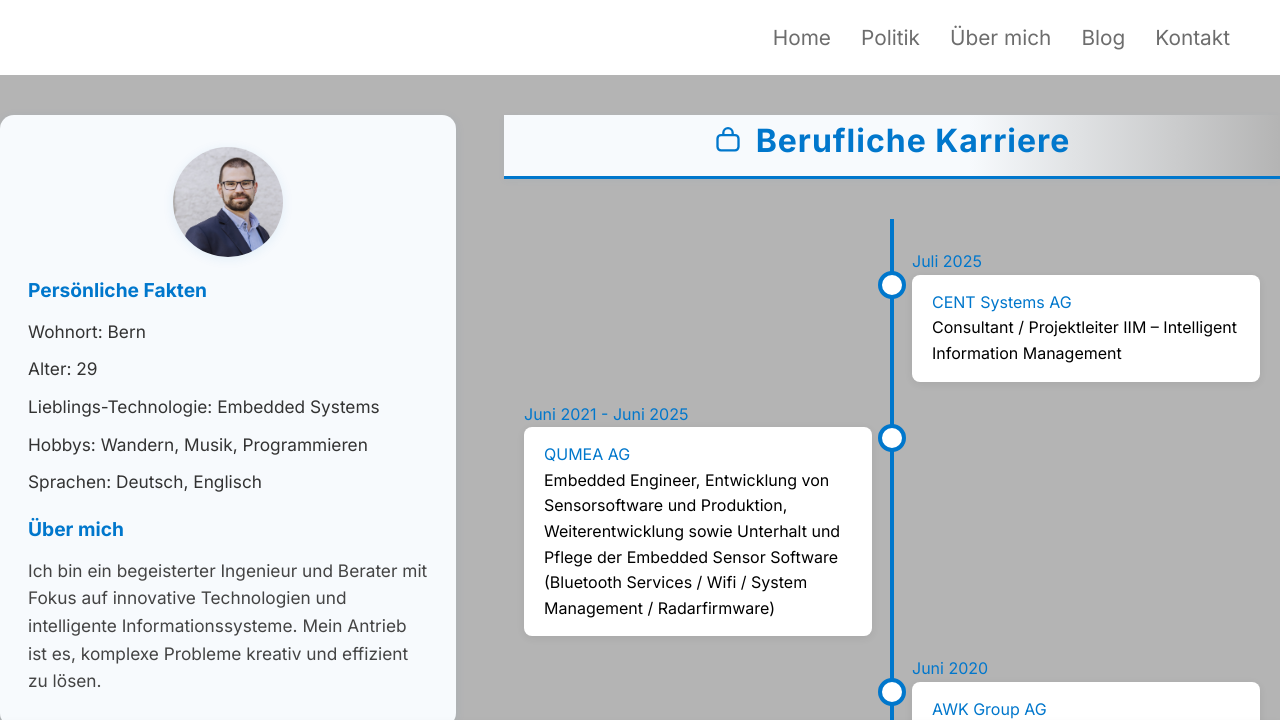
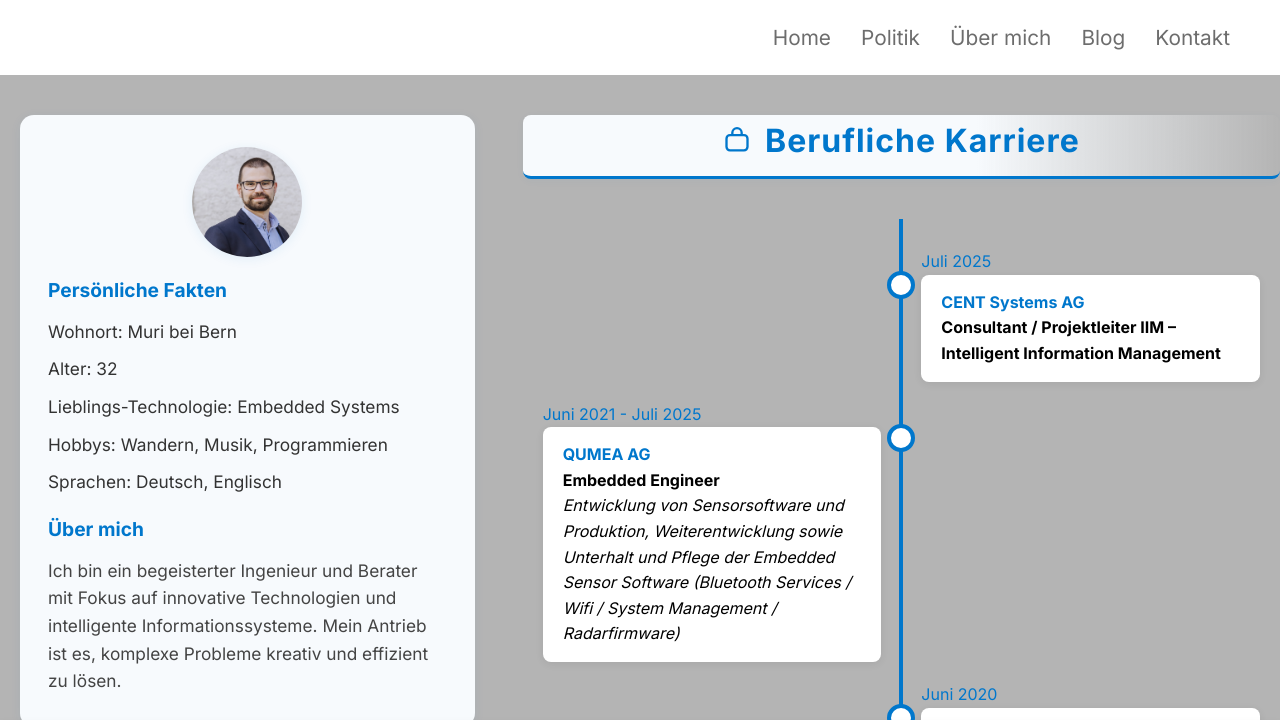
Before and after one commit to saibottob/tobias_webpage, an Eleventy site: page webseite_2024/src/aboutme.html in a window 1280 px wide. Shown: the top 720 px of the page. Built offline with nearby package versions, Linux system fonts and the light colour scheme; Eleventy itself is replaced by a stand-in of ours; files that its build step writes are made by us from their sources.

Commit message:
Update About Me section with new personal facts and career timeline; enhance styles for better readability and layout

```diff
--- a/webseite_2024/src/aboutme.html
+++ b/webseite_2024/src/aboutme.html
@@ -16,8 +16,8 @@ aboutmecss: true
         />
         <h2 class="aboutme-facts-title">Persönliche Fakten</h2>
         <ul>
-          <li><strong>Wohnort:</strong> Bern</li>
-          <li><strong>Alter:</strong> 29</li>
+          <li><strong>Wohnort:</strong> Muri bei Bern</li>
+          <li><strong>Alter:</strong> 32</li>
           <li><strong>Lieblings-Technologie:</strong> Embedded Systems</li>
           <li><strong>Hobbys:</strong> Wandern, Musik, Programmieren</li>
           <li><strong>Sprachen:</strong> Deutsch, Englisch</li>
@@ -62,14 +62,17 @@ aboutmecss: true
           </div>
         </div>
         <div class="timeline-container left">
-          <h3>Juni 2021 - Juni 2025</h3>
+          <h3>Juni 2021 - Juli 2025</h3>
           <div class="content">
             <h3>QUMEA AG</h3>
             <p>
-              Embedded Engineer, Entwicklung von Sensorsoftware und Produktion,
-              Weiterentwicklung sowie Unterhalt und Pflege der Embedded Sensor
-              Software (Bluetooth Services / Wifi / System Management /
-              Radarfirmware)
+              Embedded Engineer <br />
+              <em
+                >Entwicklung von Sensorsoftware und Produktion,
+                Weiterentwicklung sowie Unterhalt und Pflege der Embedded Sensor
+                Software (Bluetooth Services / Wifi / System Management /
+                Radarfirmware)</em
+              >
             </p>
           </div>
         </div>
--- a/webseite_2024/src/css/aboutme.css
+++ b/webseite_2024/src/css/aboutme.css
@@ -46,6 +46,12 @@
   box-shadow: 0 2px 8px rgba(0, 0, 0, 0.07);
   position: relative;
   z-index: 1;
+  font-weight: bold;
+}
+
+.timeline-container .content em {
+  font-weight: normal;
+  font-style: italic;
 }
 
 .timeline-container::before {
@@ -83,6 +89,7 @@
   border-bottom: 3px solid #0077cc;
   background: linear-gradient(90deg, #f7fafd 60%, transparent 100%);
   box-shadow: 0 2px 8px rgba(0, 119, 204, 0.04);
+  border-radius: 8px;
 }
 
 .timeline-icon {
@@ -95,12 +102,14 @@
 .aboutme-main {
   margin: 40px 0 0 0;
 }
+
 .aboutme-grid {
   display: flex;
   gap: 48px;
   align-items: flex-start;
   justify-content: center;
 }
+
 .aboutme-info {
   flex: 1 1 320px;
   max-width: 400px;
@@ -108,7 +117,9 @@
   border-radius: 14px;
   box-shadow: 0 2px 12px rgba(0, 119, 204, 0.06);
   padding: 32px 28px;
+  margin-left: 20px;
 }
+
 .aboutme-facts-title,
 .aboutme-intro-title {
   font-size: 1.2em;
@@ -116,25 +127,30 @@
   margin-bottom: 12px;
   font-weight: 700;
 }
+
 .aboutme-facts ul {
   list-style: none;
   padding: 0;
   margin: 0 0 18px 0;
 }
+
 .aboutme-facts li {
   margin-bottom: 10px;
   font-size: 1.08em;
   color: #333;
 }
+
 .aboutme-intro p {
   font-size: 1.08em;
   color: #444;
   margin: 0;
 }
+
 .aboutme-timeline {
   flex: 2 1 600px;
   min-width: 340px;
 }
+
 .aboutme-portrait {
   width: 110px;
   height: 110px;
@@ -144,6 +160,7 @@
   display: block;
   margin: 0 auto 18px auto;
 }
+
 @media (max-width: 900px) {
   .aboutme-grid {
     flex-direction: column;
@@ -156,6 +173,7 @@
     padding: 24px 12px;
   }
 }
+
 /* Responsive */
 @media screen and (max-width: 800px) {
   .timeline::after {
```
Also changed, not shown: webseite_2024/src/contact.html (+1 -1 lines).
